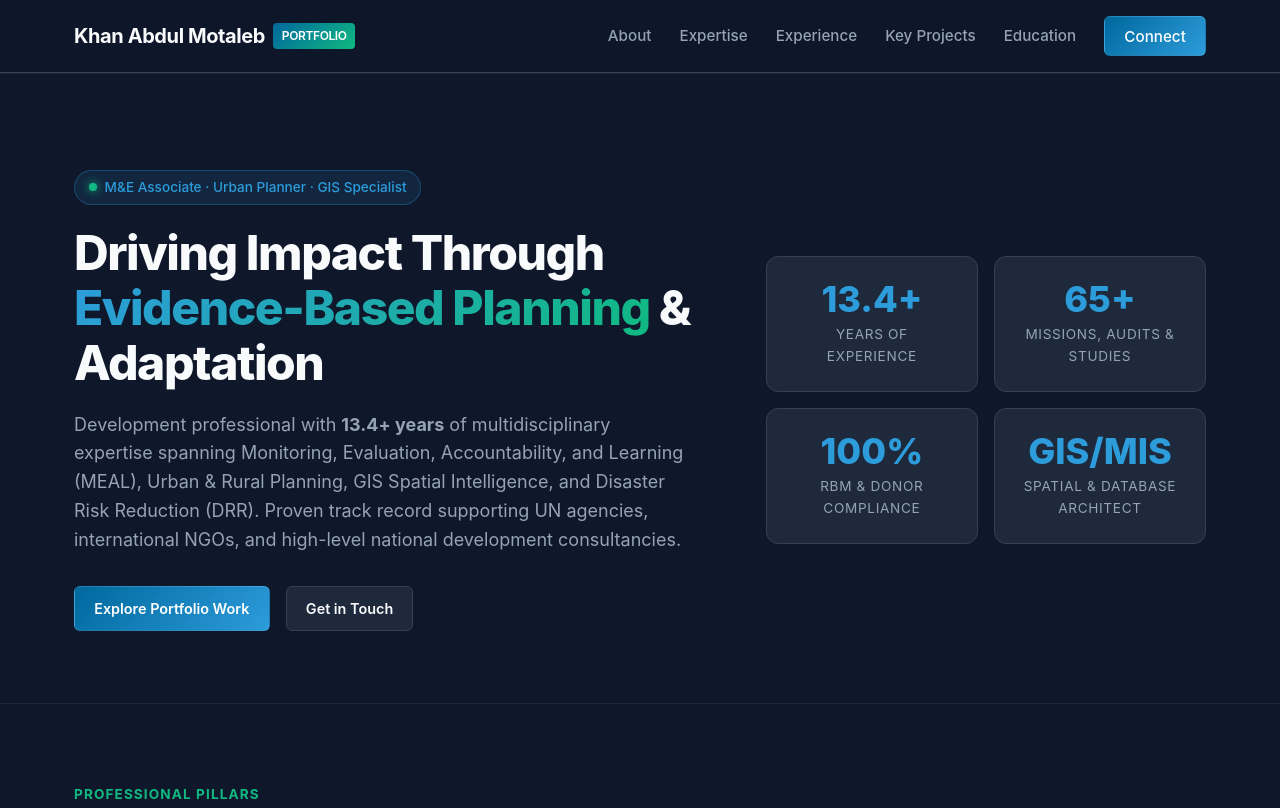
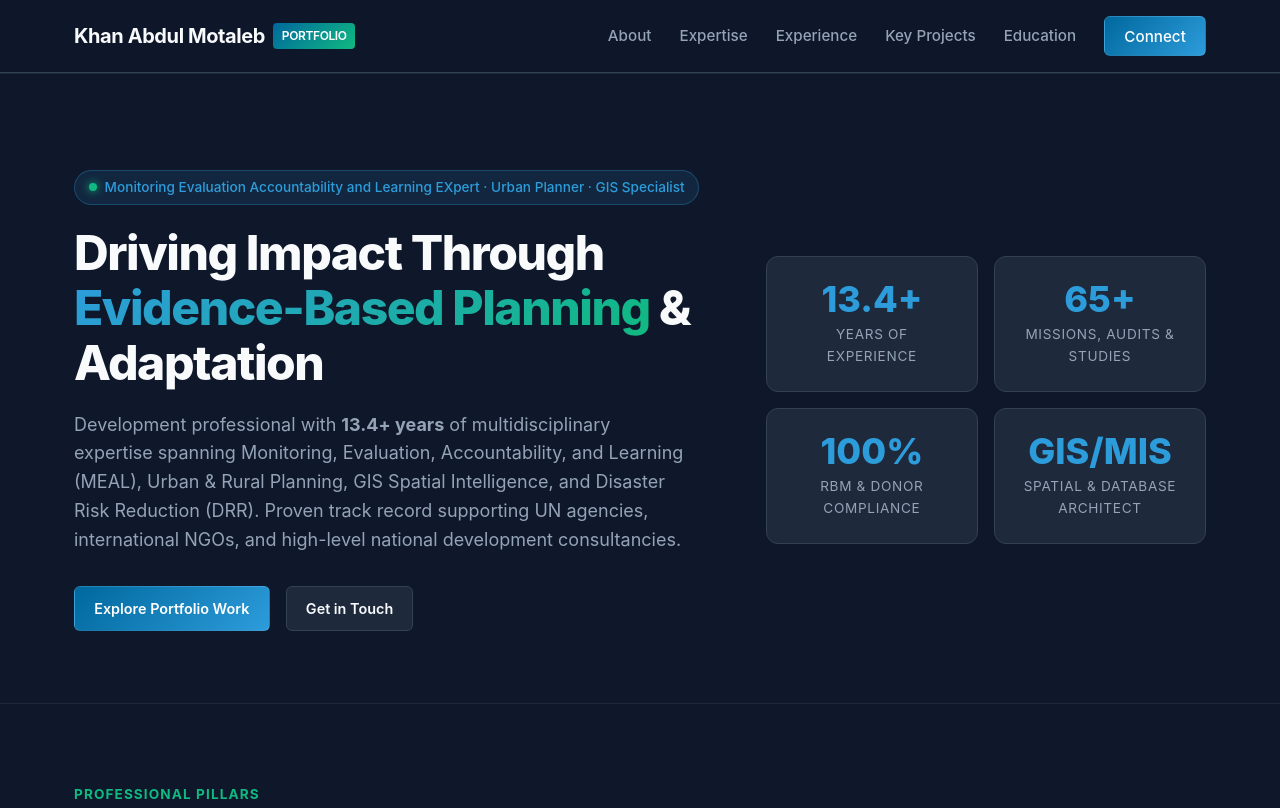
Before and after one commit to motaleb13/Khan-Abdul-Motaleb-Prortfolio, a plain HTML site: page Motaleb.html in a window 1280 px wide. Shown: the top 808 px of the page. Drawn offline with Linux system fonts and the light colour scheme.

Commit message:
Update Motaleb.html

```diff
--- a/Motaleb.html
+++ b/Motaleb.html
@@ -1,10 +1,12 @@
+
+
 <!DOCTYPE html>
 <html lang="en">
 <head>
   <meta charset="UTF-8" />
   <meta name="viewport" content="width=device-width, initial-scale=1.0" />
-  <title>Khan Abdul Motaleb | Monitoring Evaluation Accountability and Learning Expert</title>
-  <meta name="description" content=" Professional portfolio of Khan Abdul Motaleb - 14+ years of expertise in Monitoring & Evaluation (MEAL), Urban & Rural Planning, GIS Spatial Intelligence, DRR, and Climate Adaptation." />
+  <title>Khan Abdul Motaleb | Monitoring Evaluation Accontability and Learning Expert </title>
+  <meta name="description" content="Professional portfolio of Khan Abdul Motaleb - 13.4+ years of expertise in Monitoring & Evaluation (MEAL), Urban & Rural Planning, GIS Spatial Intelligence, DRR, and Climate Adaptation." />
 
   <style>
     /* ==========================================================================
@@ -572,7 +574,7 @@
     <div class="container">
       <div class="hero-content">
         <div>
-          <div class="badge-pill">M&E Associate &middot; Urban Planner &middot; GIS Specialist</div>
+          <div class="badge-pill">Monitoring Evaluation Accountability and Learning  EXpert &middot; Urban Planner &middot; GIS Specialist</div>
           <h1>Driving Impact Through <span>Evidence-Based Planning</span> & Adaptation</h1>
           <p>
             Development professional with <strong>13.4+ years</strong> of multidisciplinary expertise spanning Monitoring, Evaluation, Accountability, and Learning (MEAL), Urban & Rural Planning, GIS Spatial Intelligence, and Disaster Risk Reduction (DRR). Proven track record supporting UN agencies, international NGOs, and high-level national development consultancies.
```
